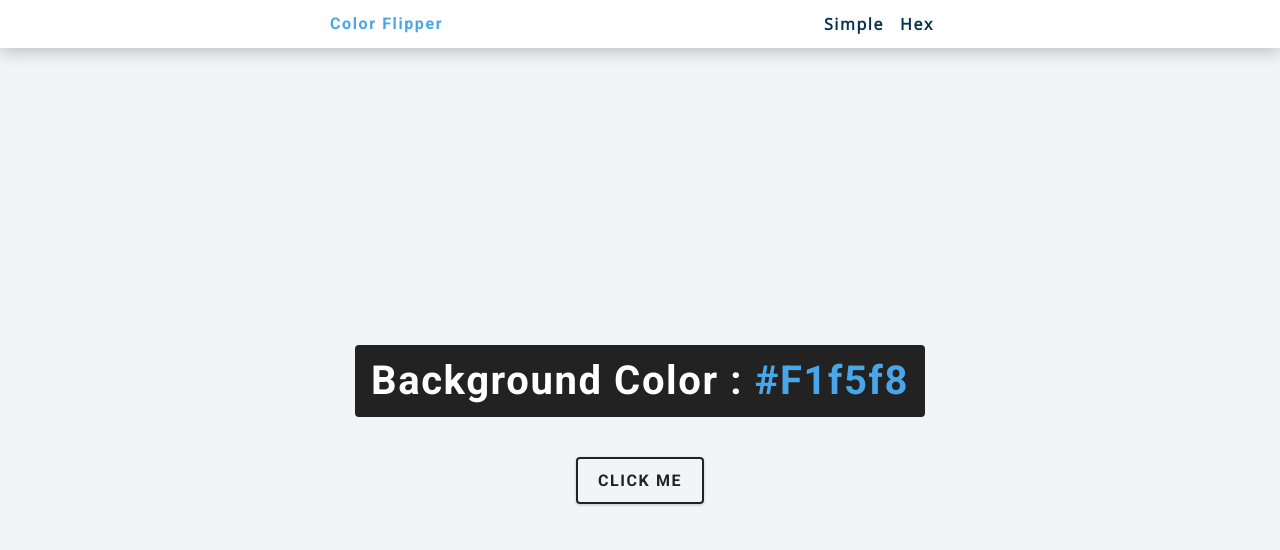
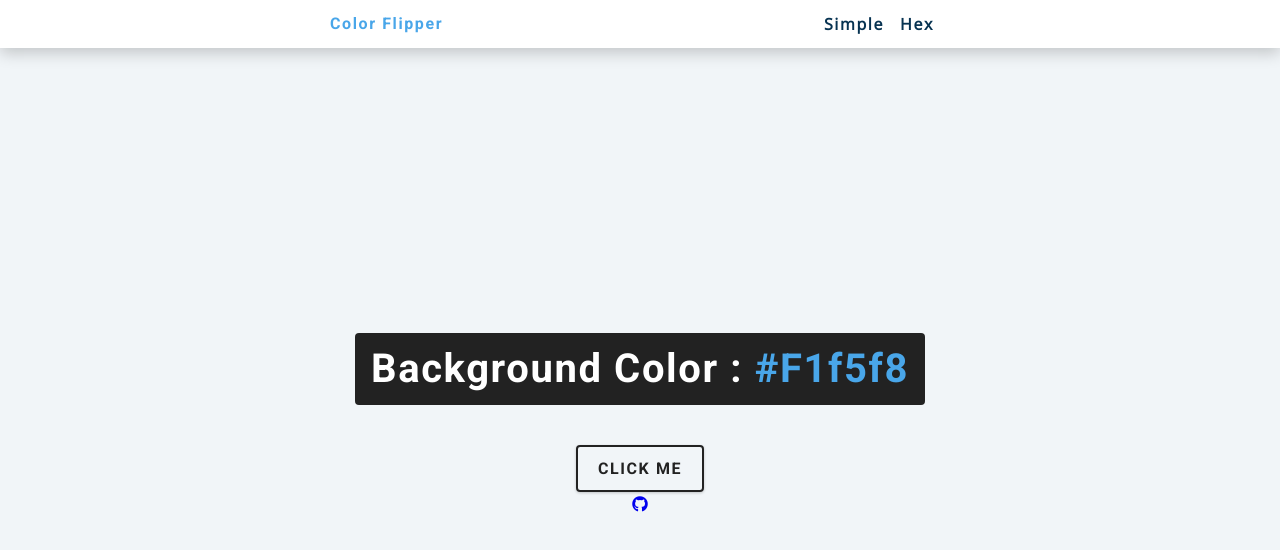
Before and after one commit to Ronaldvan/Color-Flipper, a plain HTML site: page index.html in a window 1280 px wide. Drawn offline with nearby package versions, Linux system fonts and the light colour scheme.

Commit message:
Update index.html

```diff
--- a/index.html
+++ b/index.html
@@ -5,6 +5,7 @@
     <meta charset="UTF-8" />
     <meta name="viewport" content="width=device-width, initial-scale=1.0" />
     <title>Color Flipper || Simple</title>
+    <link rel="stylesheet" href="https://use.fontawesome.com/releases/v5.15.3/css/all.css" integrity="sha384-SZXxX4whJ79/gErwcOYf+zWLeJdY/qpuqC4cAa9rOGUstPomtqpuNWT9wdPEn2fk" crossorigin="anonymous">
 
     <!-- styles -->
     <link rel="stylesheet" href="styles.css" />
@@ -24,6 +25,11 @@
         <div class="container">
             <h2>background color : <span class="color">#f1f5f8</span></h2>
             <button class="btn btn-hero" id="btn">click me</button>
+            <div class="github">
+                <a href="https://github.com/Ronaldvan/Color-Flipper" target="_blank" rel="noopener noreferrer">
+                    <i class="fab fa-github"></i>
+                </a>
+            </div>
         </div>
     </main>
     <!-- javascript -->
```
